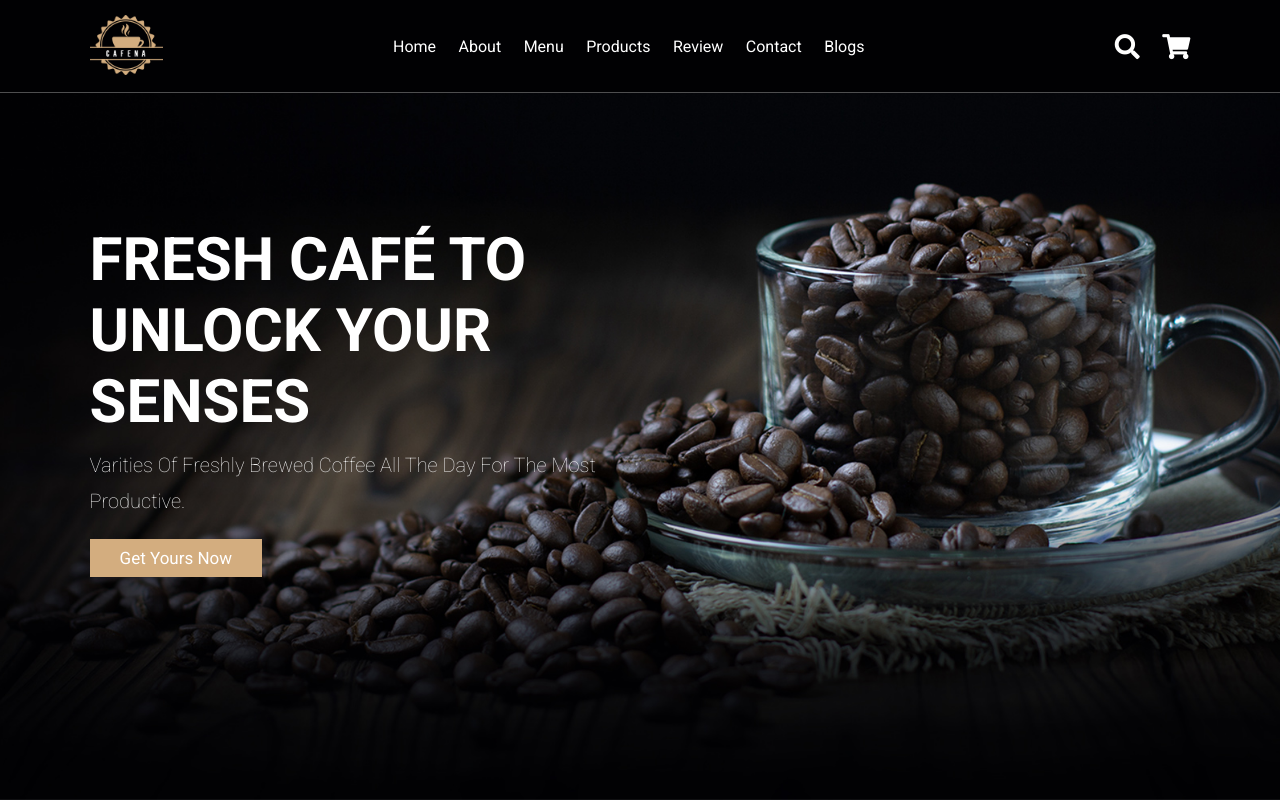
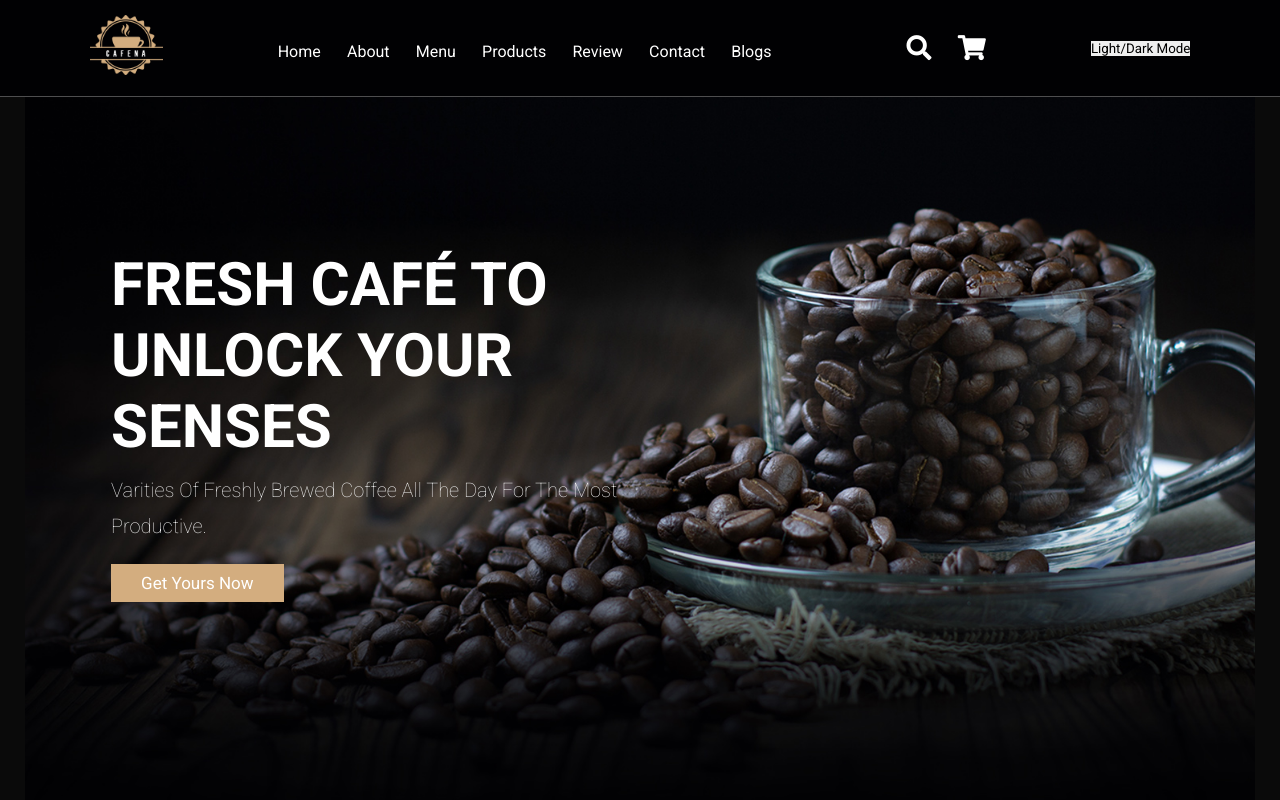
Before and after one commit to Mr-Stark-007/Coffee-Website, a plain HTML site: page index.html in a window 1280 px wide. Shown: the top 800 px of the page. Drawn offline with Linux system fonts and the light colour scheme.

Commit message:
light mode

```diff
--- a/index.html
+++ b/index.html
@@ -38,6 +38,35 @@
         <div class="fas fa-shopping-cart" id="cart-btn"></div>
         <div class="fas fa-bars" id="menu-btn"></div>
     </div>
+    <!-- Light/Dark section starts -->
+    <style>
+        body {
+          padding: 25px;
+          background-color: rgb(10, 10, 10);
+          color: black;
+          font-size: 25px;
+        }
+
+        .dark-mode {
+          background-color: rgb(250, 245, 245);
+          color: white;
+        }
+        </style>
+        </head>
+        <body>
+
+        <button onclick="myFunction()">Light/Dark mode</button>
+
+        <script>
+        function myFunction() {
+           var element = document.body;
+           element.classList.toggle("dark-mode");
+        }
+        </script>
+
+        </body>
+     <!-- Light/Dark section ends -->
+
 
     <div class="search-form">
         <input type="search" id="search-box" placeholder="search here...">
```
